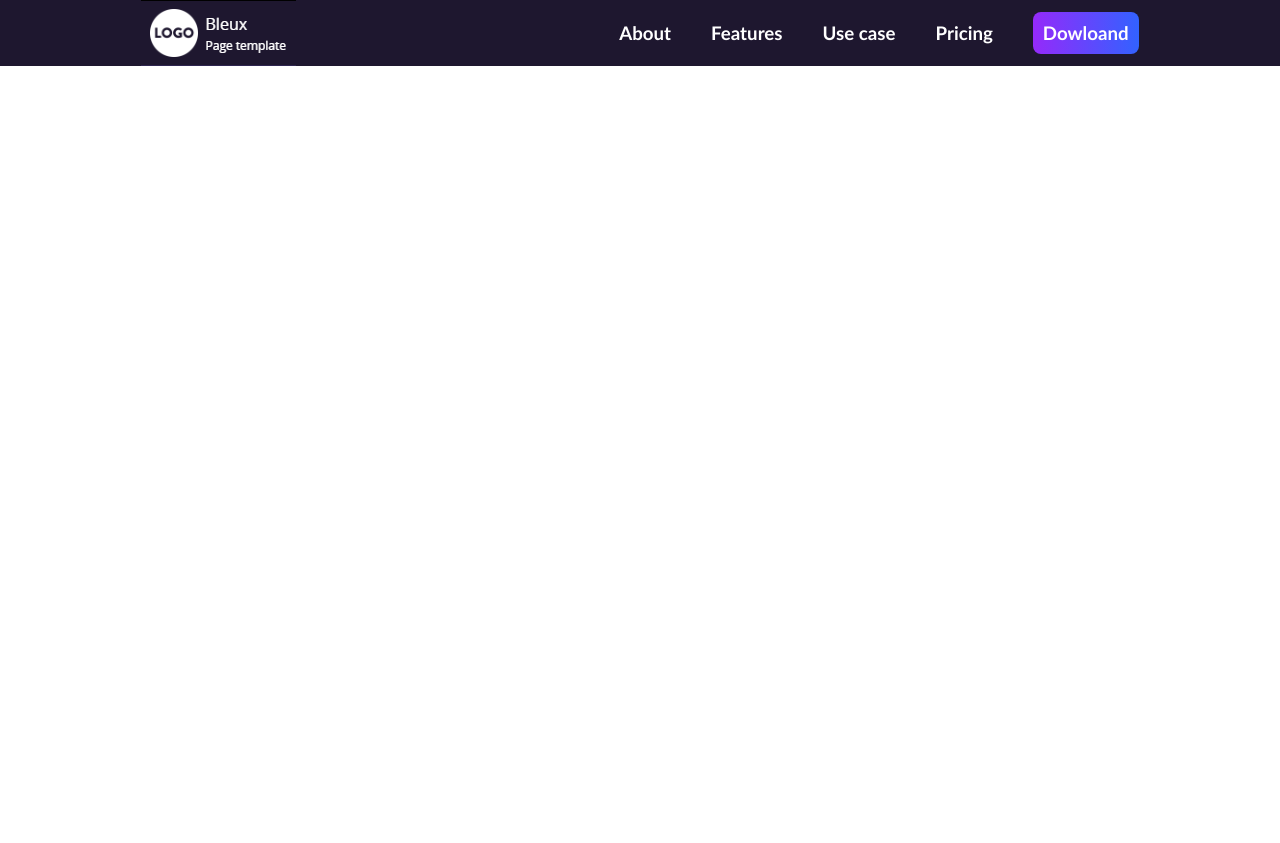
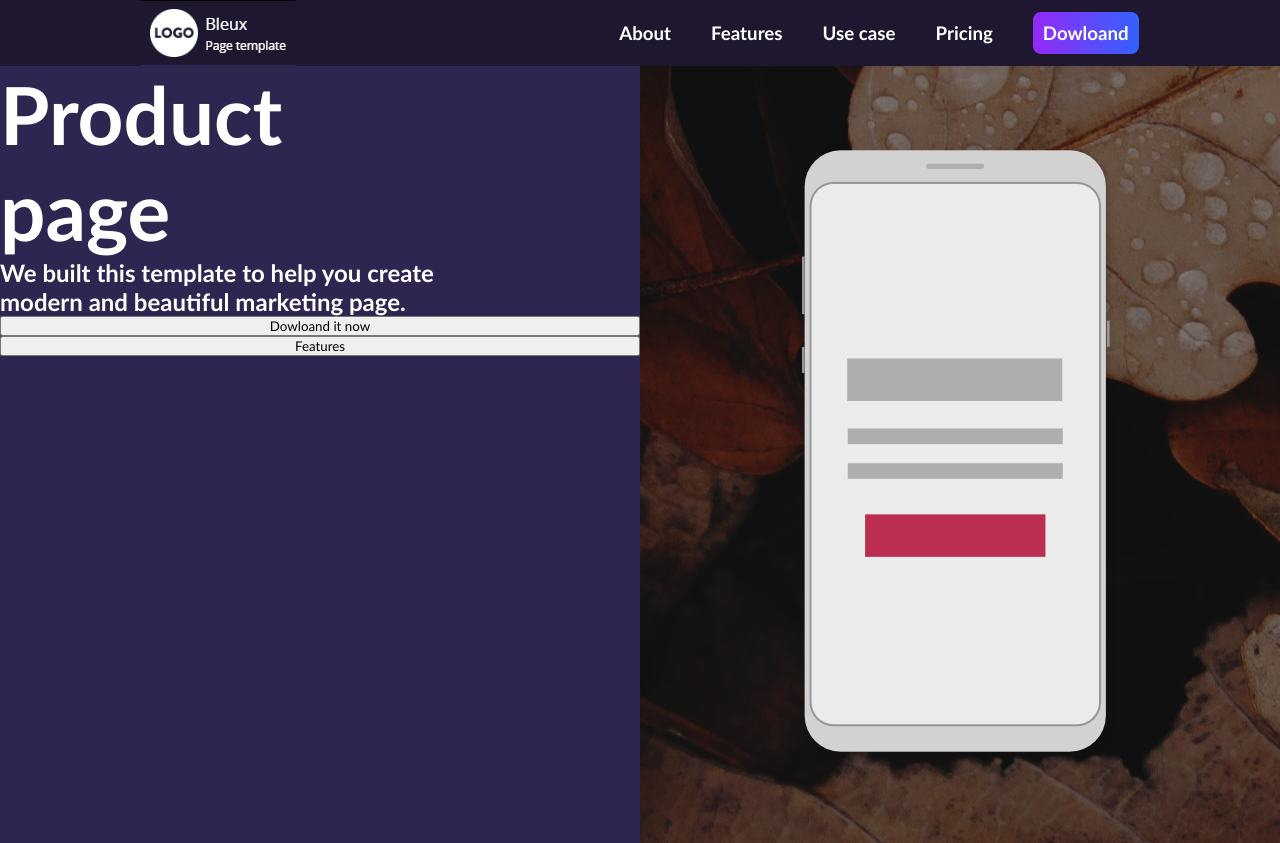
Before and after one commit to MichaelConde/Taller-Belux, a plain HTML site: page index.html in a window 1280 px wide. Before the commit the page ends 800 px from the top, so only its background shows below. Drawn offline with Linux system fonts and the light colour scheme.

Commit message:
Start first seccion

```diff
--- a/index.html
+++ b/index.html
@@ -8,9 +8,6 @@
 </head>
 <body>
     <header>
-
-    </header>
-    <main>
         <nav>
             <img src="assets/img/logo.png" alt="">
             <div class="option">
@@ -21,6 +18,23 @@
             <h3 id="option1">Dowloand</h3>
         </div>
         </nav>
+    </header>
+    <main>
+       <section id="section1">
+        <div id="text1">
+            <h2 id="tittle">
+                Product page
+            </h2>
+            <h2 id="infotext1">
+                We built this template to help you create modern and beautiful marketing page.
+            </h2>
+            <button>Dowloand it now</button>
+            <button>Features</button>
+        </div>
+        <div id="ilustration">
+<img src="assets/img/phone.png" alt="" id="phone">
+        </div>
+       </section>
     </main>
 </body>
 </html>
--- a/styles/style.css
+++ b/styles/style.css
@@ -24,3 +24,31 @@ nav{
     padding: 10px;
     border-radius: 1vh;
 }
+#section1{
+    display: flex;
+    justify-content: space-between;
+}
+#text1{
+    background-color: #2E2550;
+ color: white;
+ width: 50%;
+ display: flex;
+ flex-direction: column;
+}
+#tittle{
+    font-size: 10vh;
+    max-width: 5vh;
+}
+#infotext1{
+    max-width: 60vh;
+}
+#ilustration{
+    background-image: linear-gradient(rgba(0, 0, 0, 0.5), rgba(0, 0, 0, 0.5)), url("../assets/img/hojasFondo.jpg");
+    background-position: center;
+    width: 50%;
+}
+#phone{
+    margin-top: 10vh;
+    margin-bottom:10vh ;
+    margin-left: 20vh;
+}
```
